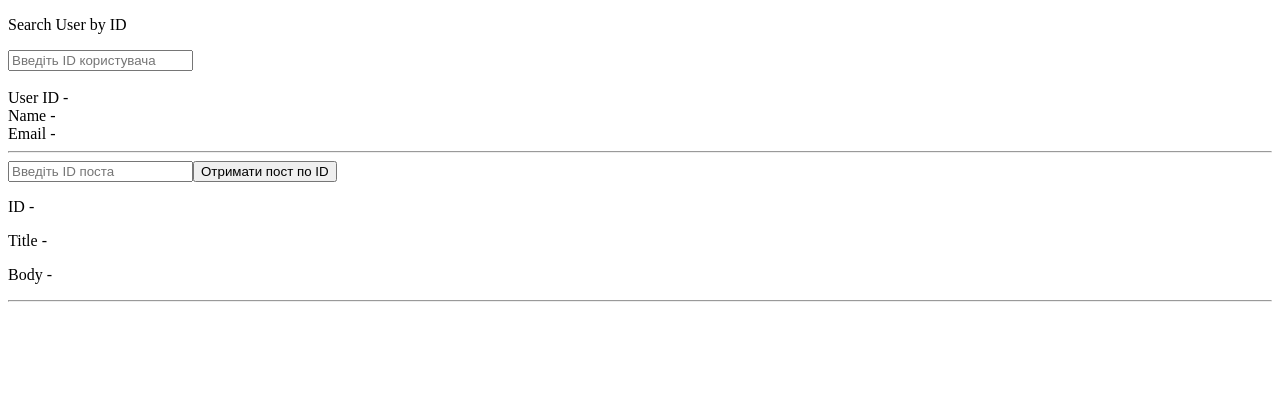
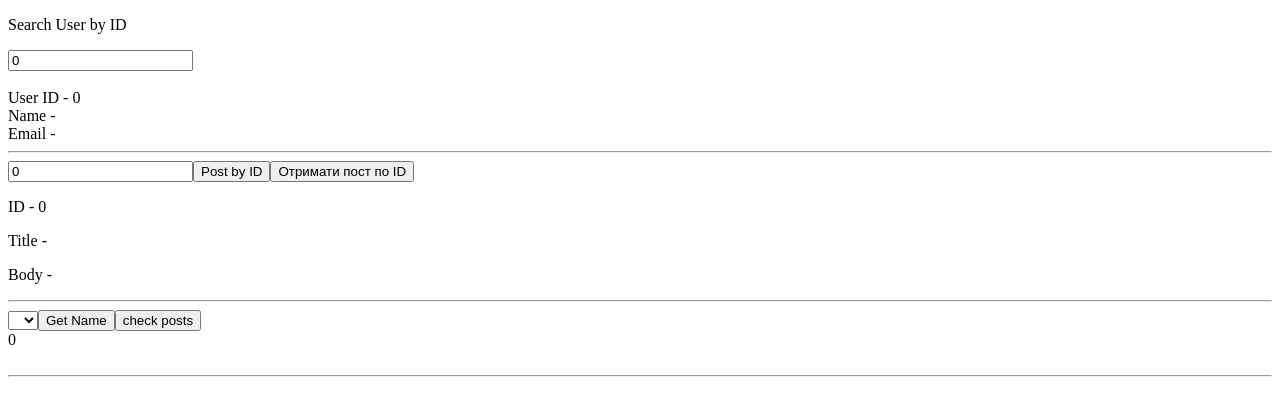
Before and after one commit to kubik89/Ang-Les7-Forms, an Angular app: page / in a window 1280 px wide. Shown: the top 416 px of the page. Built offline with nearby package versions, Linux system fonts and the light colour scheme.

Commit message:
100% done

```diff
--- a/src/app/app.component.html
+++ b/src/app/app.component.html
@@ -4,7 +4,7 @@
   <button *ngIf="user.id>=1">Пошук користувача</button>
   <button *ngIf="user.id>=1" (click)="findPostOfUser(user.id)">Пошук постів користувача</button>
   <br>
-  <div >
+  <div>
     <br>User ID - {{user.id}}
     <br>Name - {{user.name}}
     <br>Email - {{user.email}}
@@ -20,7 +20,7 @@
 
 <form #myPostIDForm="ngForm" (ngSubmit)="findPostByID(myPostIDForm)">
   <input type="number" placeholder="Введіть ID поста" name="postId" [(ngModel)]="idPost.id">
-<!--      <button (click)="getPost(post.id)">Post by ID</button>-->
+  <button (click)="getPost(idPost.id)">Post by ID</button>
   <button>Отримати пост по ID</button>
   <div>
     <p>ID - {{idPost.id}}</p>
@@ -31,22 +31,22 @@
 
 </form>
 
-<!--<form #userForm="ngForm" (ngSubmit)="findUser(userForm)">-->
-<!--  <select name="userId" [(ngModel)]="userInfo.id" required>-->
-<!--    <option value="1">1</option>-->
-<!--    <option value="2">2</option>-->
-<!--    <option value="3">3</option>-->
-<!--    <option value="4">4</option>-->
-<!--    <option value="5">5</option>-->
-<!--  </select>-->
-<!--  <button *ngIf="userInfo.id>=1">Get Name</button>-->
+<form #userForm="ngForm" (ngSubmit)="findUser(userForm)">
+  <select name="userId" [(ngModel)]="userInfo.id" required>
+    <option value="1">1</option>
+    <option value="2">2</option>
+    <option value="3">3</option>
+    <option value="4">4</option>
+    <option value="5">5</option>
+  </select>
+  <button>Get Name</button>
 
-<!--  <button [hidden]="userForm.invalid" (click)="findUserPost(userInfo.id)">check posts</button>-->
-<!--  <br>{{userInfo.id}}-->
-<!--  <br>{{userInfo.name}}-->
-<!--  <br>{{userInfo.email}}-->
-<!--  <div *ngFor="let uPost of userPost">-->
-<!--    Post ID - {{uPost.id}} - Title - {{uPost.title}}-->
-<!--  </div>-->
-<!--  <hr>-->
-<!--</form>-->
+  <button [hidden]="userForm.invalid" (click)="findUserPost(userInfo.id)">check posts</button>
+  <br>{{userInfo.id}}
+  <br>{{userInfo.name}}
+  <br>{{userInfo.email}}
+  <div *ngFor="let uPost of userPost">
+    Post ID - {{uPost.id}} - Title - {{uPost.title}}
+  </div>
+  <hr>
+</form>
--- a/src/app/app.component.ts
+++ b/src/app/app.component.ts
@@ -13,14 +13,14 @@ import {UserId} from './model/user1';
 })
 
 export class AppComponent {
-  user: UserId = {};
+  user: UserId = {id: 0};
   // user: any = {inputId1: 0};
   PostOfUser: Post[] = [];
   // post: any = {InputPostId: 0};
-  // userPost: Post[];
-  // userInfo: any = {userId: 0};
-  // myPostbyId: any = {myPostbyId: 0};
-  idPost: Post = {};
+  userPost: Post[];
+  userInfo: UserId = {id: 0};
+  myPostbyId: Post;
+  idPost: Post = {id: 0};
 
   constructor(private userService: UserService,
               private postService: PostService,
@@ -48,26 +48,27 @@ export class AppComponent {
   //   });
   // }
 //
-//   findUserPost(someNubmer: string): void {
-//     this.postService.getPostbyUserId(someNubmer).subscribe(value => {
-//       console.log(value);
-//       this.userPost = value;
-//     });
-//   }
-//
-//
-//   findUser(userForm: NgForm): void {
-//     this.userService.getuserById(userForm.controls.userId.value).subscribe(value => {
-//       this.userInfo = value;
-//     });
-//   }
-//
-//   getPost(id: string): void {
-//     this.postService.getPostbyId(id).subscribe(value => {
-//       this.myPostbyId = value;
-//     });
-//   }
-//
+  findUserPost(someNubmer: number): void {
+    this.postService.getPostbyUserId(someNubmer).subscribe(value => {
+      console.log(value);
+      this.userPost = value;
+    });
+  }
+
+
+  findUser(userForm: NgForm): void {
+    this.userService.getuserById(userForm.controls.userId.value).subscribe(value => {
+      console.log(value);
+      this.userInfo = value;
+    });
+  }
+
+  getPost(id: number): void {
+    this.postService.getPostbyId(id).subscribe(value => {
+      this.myPostbyId = value;
+    });
+  }
+
   findPostByID(myPostIDForm: NgForm): void {
     this.postService.getPostbyId(myPostIDForm.controls.postId.value).subscribe(value => {
       // console.log(myPostIDForm.controls.postId.value);
```
Lines whose indentation alone changed are shown as unchanged.
